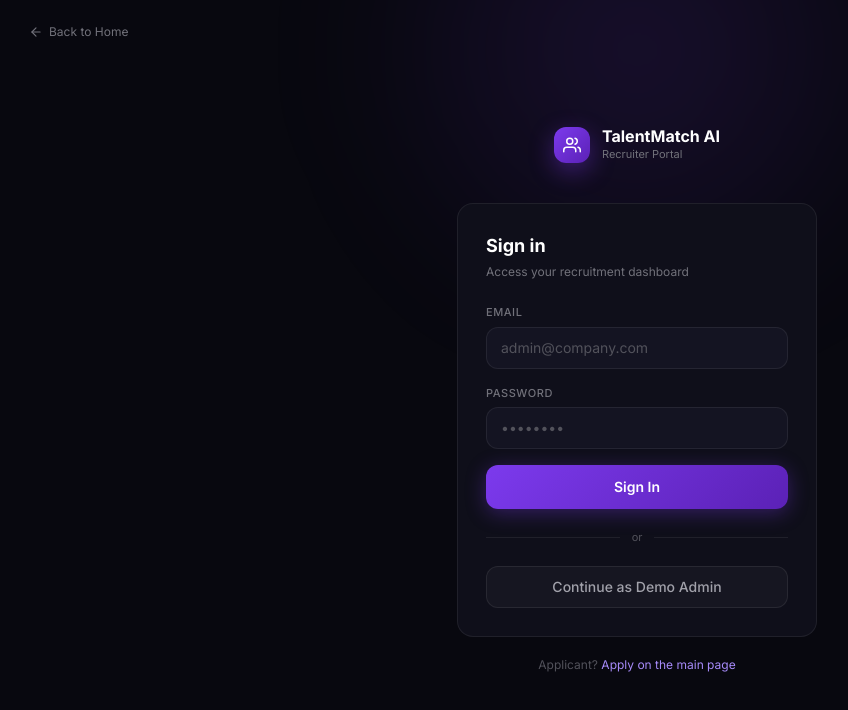
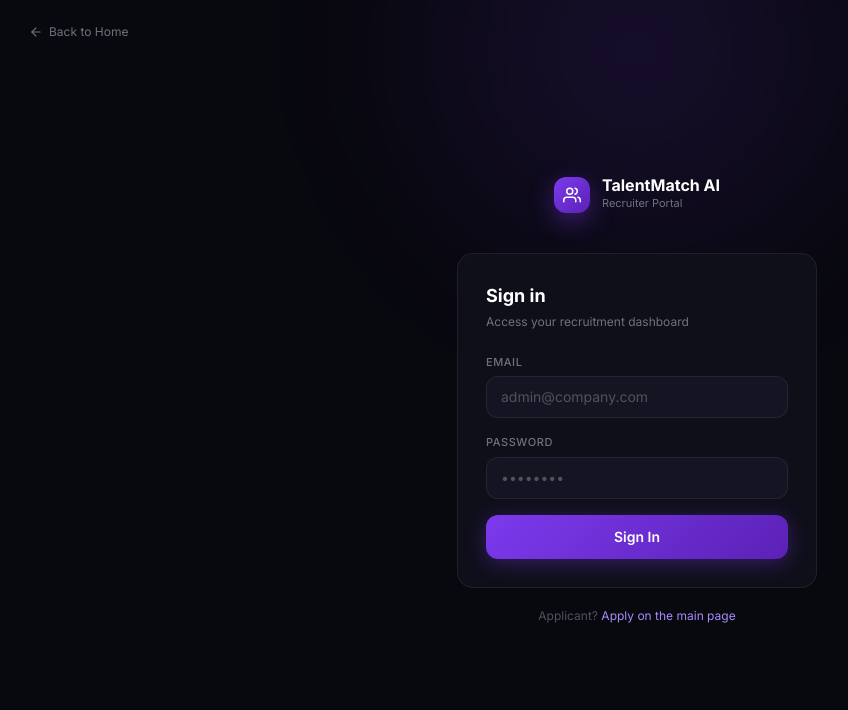
Before and after one commit to DarainHyder/talentmatch-ai, a React (Vite) app in the folder frontend/: page /login in a window 1280 px wide. Shown: the top 710 px of the page, without its empty margins (3-851 px from the left). Built offline with nearby package versions, Linux system fonts and the light colour scheme; no server answers.

Commit message:
Remove demo admin and trigger Vercel rebuild

```diff
--- a/frontend/src/pages/auth/LoginPage.tsx
+++ b/frontend/src/pages/auth/LoginPage.tsx
@@ -91,19 +91,6 @@
             </button>
           </form>
 
-          {/* Divider */}
-          <div className="flex items-center gap-3 my-5">
-            <div className="flex-1 h-px" style={{ background: 'var(--border)' }} />
-            <span className="text-[11px]" style={{ color: 'var(--muted)' }}>or</span>
-            <div className="flex-1 h-px" style={{ background: 'var(--border)' }} />
-          </div>
-
-          {/* Demo */}
-          <button onClick={() => doLogin('admin@talentmatch.com', 'demo123')}
-            disabled={loading}
-            className="btn-ghost w-full disabled:opacity-50">
-            Continue as Demo Admin
-          </button>
         </div>
 
         <p className="text-center text-xs mt-5" style={{ color: 'var(--muted)' }}>
```
